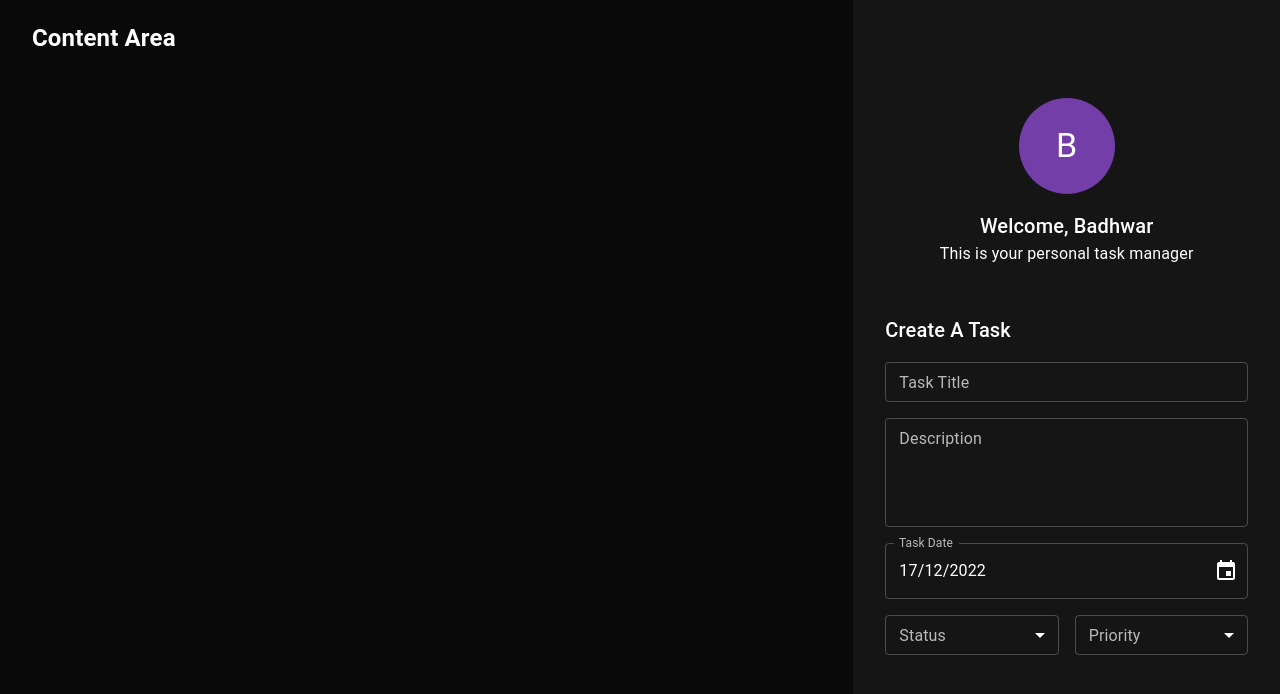
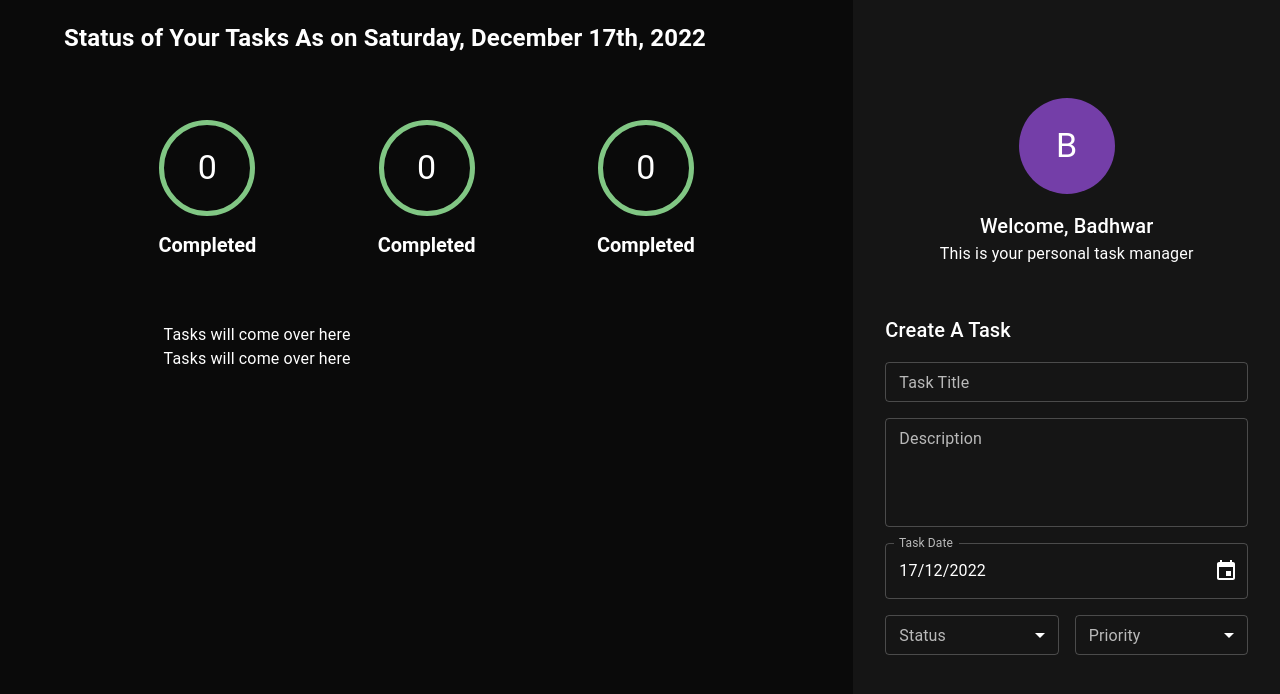
Before and after one commit to karanbadhwar/TodoApp, a React (Create React App) app: page / in a window 1280 px wide. Shown: the top 694 px of the page. Built offline with nearby package versions, Linux system fonts and the light colour scheme.

Commit message:
Added Helper Function to Dymanically choose Counter Label

```diff
--- /dev/null
+++ b/src/components/taskCounter/helpers/emitCorrectBorderColor.ts
@@ -0,0 +1,14 @@
+import { TaskCounterStatusType } from '../interfaces/ITaskCounter';
+import { Status } from '../../createTaskForm/enums/Status';
+export const emitCorrectBorderColor = (
+  status: TaskCounterStatusType,
+): string => {
+  switch (status) {
+    case Status.todo:
+      return 'error.light';
+    case Status.inProgress:
+      return 'warning.light';
+    case Status.completed:
+      return 'success.light';
+  }
+};
--- /dev/null
+++ b/src/components/taskCounter/helpers/emitCorrectLabel.ts
@@ -0,0 +1,13 @@
+import { Status } from '../../createTaskForm/enums/Status';
+import { TaskCounterStatusType } from './../interfaces/ITaskCounter';
+
+export const emitCorrectLabel = (status: TaskCounterStatusType): string => {
+  switch (status) {
+    case Status.todo:
+      return "Todo's";
+    case Status.inProgress:
+      return 'In Progress';
+    case Status.completed:
+      return 'Completed';
+  }
+};
--- /dev/null
+++ b/src/components/taskCounter/interfaces/ITaskCounter.ts
@@ -0,0 +1,11 @@
+import { Status } from '../../createTaskForm/enums/Status';
+
+export type TaskCounterStatusType =
+  | Status.todo
+  | Status.inProgress
+  | Status.completed;
+
+export interface ITaskCounter {
+  count?: number;
+  status?: TaskCounterStatusType;
+}
--- /dev/null
+++ b/src/components/taskCounter/taskCounter.tsx
@@ -0,0 +1,49 @@
+import React, { FC, ReactElement } from 'react';
+import { Avatar, Box, Typography } from '@mui/material';
+import { ITaskCounter } from './interfaces/ITaskCounter';
+import { Status } from '../createTaskForm/enums/Status';
+import { emitCorrectBorderColor } from './helpers/emitCorrectBorderColor';
+import { emitCorrectLabel } from './helpers/emitCorrectLabel';
+import PropTypes from 'prop-types';
+
+export const TaskCounter: FC<ITaskCounter> = (props): ReactElement => {
+  const { count = 0, status = Status.completed } = props;
+  return (
+    <>
+      <Box
+        display="flex"
+        flexDirection="column"
+        justifyContent="center"
+        alignItems="center"
+      >
+        <Avatar
+          sx={{
+            width: '96px',
+            height: '96px',
+            backgroundColor: 'transparent',
+            border: '5px solid',
+            marginBottom: '16px',
+            borderColor: `${emitCorrectBorderColor(status)}`,
+          }}
+        >
+          <Typography color="white" variant="h4">
+            {count}
+          </Typography>
+        </Avatar>
+        <Typography
+          color="#ffffff"
+          fontWeight="bold"
+          fontSize="20px"
+          variant="h5"
+        >
+          {emitCorrectLabel(status)}
+        </Typography>
+      </Box>
+    </>
+  );
+};
+
+TaskCounter.propTypes = {
+  count: PropTypes.number,
+  status: PropTypes.oneOf([Status.todo, Status.inProgress, Status.completed]),
+};
--- a/src/components/taskarea/taskarea.tsx
+++ b/src/components/taskarea/taskarea.tsx
@@ -1,10 +1,34 @@
-import { Grid } from '@mui/material'
-import React, {FC, ReactElement} from 'react'
+import { Grid, Box } from '@mui/material';
+import React, { FC, ReactElement } from 'react';
+import { format } from 'date-fns';
+import { TaskCounter } from '../taskCounter/taskCounter';
 
-export const Taskarea: FC = ():ReactElement => {
+export const Taskarea: FC = (): ReactElement => {
   return (
     <Grid item md={8} px={4}>
-        <h2>Content Area</h2>
+      <Box mb={8} px={4}>
+        <h2> Status of Your Tasks As on {format(new Date(), 'PPPP')}</h2>
+      </Box>
+      <Grid container display="flex" justifyContent="center">
+        <Grid
+          item
+          display="flex"
+          flexDirection="row"
+          justifyContent="space-around"
+          alignItems="center"
+          xs={12}
+          md={10}
+          mb={8}
+        >
+          <TaskCounter />
+          <TaskCounter />
+          <TaskCounter />
+        </Grid>
+        <Grid item display="flex" flexDirection="column" xs={10} md={8}>
+          <Box>Tasks will come over here</Box>
+          <Box>Tasks will come over here</Box>
+        </Grid>
+      </Grid>
     </Grid>
-  )
-}
+  );
+};
```
Also changed, not shown: src/pages/dashboard/dashboard.tsx (+12 -13 lines).
